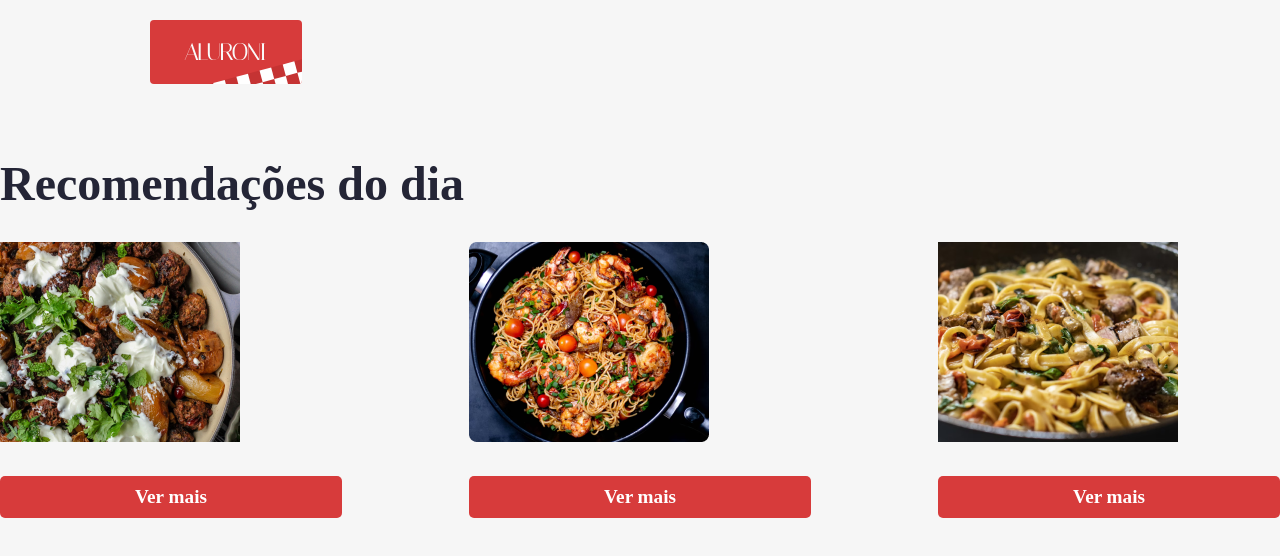
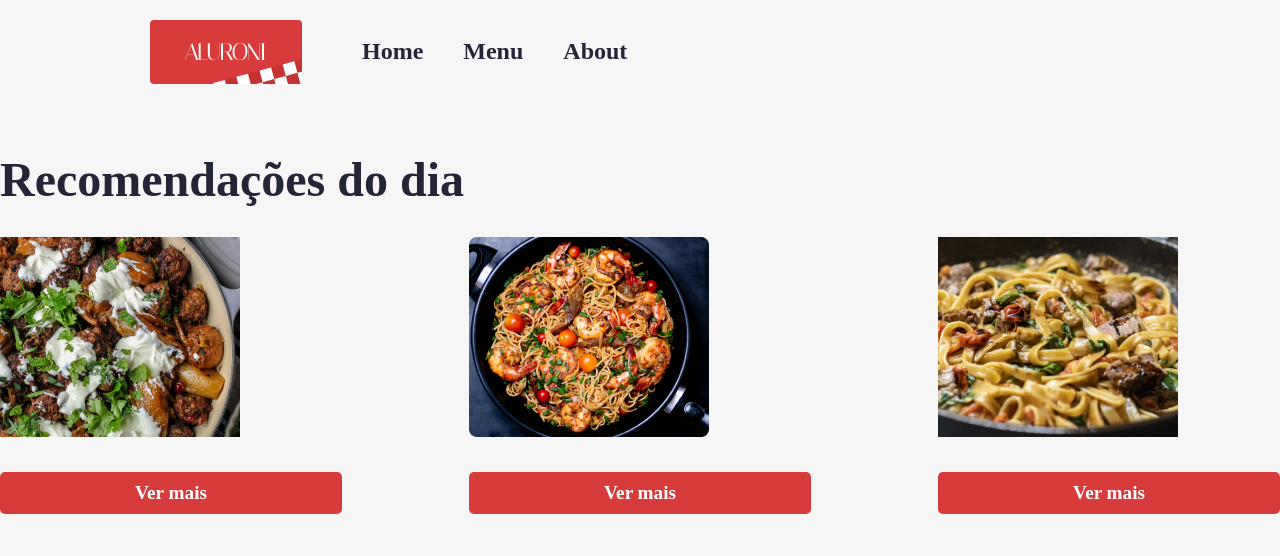
Before and after one commit to opsimata/ReactRouterDom, a React (Create React App) app: page / in a window 1280 px wide. Shown: the top 556 px of the page. Built offline with nearby package versions, Linux system fonts and the light colour scheme; a web font is replaced by a local one.

Commit message:
rerouting using navbar component

```diff
--- a/src/components/Navbar/Navbar.module.scss
+++ b/src/components/Navbar/Navbar.module.scss
@@ -2,6 +2,8 @@
 @import "/src/styles/breakpoints";
 
 .navbar {
+
+    display: flex;
     padding: 20px $padding-horizontal;
 
     @media (max-width: $desktop_xsm) {
@@ -14,4 +16,24 @@
     @media (min-width: $desktop_sm) and (mas-width: $desktop_md) {
         padding: 20px $padding-horizontal-md;
     }
+
+    &__list {
+        align-items: center;
+        display: flex;
+      }
+      &__link {
+        list-style-type: none;
+        padding: 0 20px;
+        a {
+          color: $dark;
+          cursor: pointer;
+          font-size: 24px;
+          font-weight: 600;
+          text-decoration: none;
+          transition: .2s ease;
+          &:hover {
+            color: $dark-grey;
+          }
+        }
+      }
 }
--- a/src/components/Navbar/index.tsx
+++ b/src/components/Navbar/index.tsx
@@ -2,9 +2,29 @@ import { ReactComponent as Logo } from "assets/img/logo.svg";
 import styles from "./Navbar.module.scss";
 
 export default function Navbar() {
+	const directions = [{
+		label: "Home",
+		to: "/"
+	}, {
+		label: "Menu",
+		to: "/menu"
+	}, {
+		label: "About",
+		to: "/about"
+	}
+	];
 	return(
 		<nav className={styles.navbar}>
 			<Logo />
+			<ul className={styles.navbar__list}>
+				{directions.map((direction, index) => (
+					<li key={index} className={styles.navbar__link}>
+						<a href={direction.to}>
+							{direction.label}
+						</a>
+					</li>
+				))}
+			</ul>
 		</nav>
 	);
 }
--- a/src/pages/Menu/index.tsx
+++ b/src/pages/Menu/index.tsx
@@ -13,7 +13,6 @@ export default function Menu() {
 
 	return (
 		<main>
-			<Navbar/>
 			<header className={styles.header}>
 				<div className={styles.header__text}>A casa do código e da massa</div>
 			</header>
--- a/src/pages/Start/index.tsx
+++ b/src/pages/Start/index.tsx
@@ -7,7 +7,6 @@ export default function Start() {
 	recommendedDishes = recommendedDishes.sort(() => 0.5 - Math.random()).splice(0,3);
 	return (
 		<section>
-			<Navbar/>
 			<h3 className={styles.title}>Recomendações do dia</h3>
 			<div className={styles.recommended}>
 				{recommendedDishes.map( item => (
--- a/src/routes.js
+++ b/src/routes.js
@@ -1,13 +1,15 @@
+import Navbar from "components/Navbar";
 import Menu from "pages/Menu";
 import Start from "pages/Start";
 import { BrowserRouter as Router, Routes, Route } from "react-router-dom";
 
 export default function AppRouter() {
-	return(
+	return (
 		<Router>
+			<Navbar />
 			<Routes>
-				<Route path="/" element={ <Start /> } />
-				<Route path="/menu" element={ <Menu/> } />
+				<Route path="/" element={<Start />} />
+				<Route path="/menu" element={<Menu />} />
 			</Routes>
 		</Router>
 	);
```
